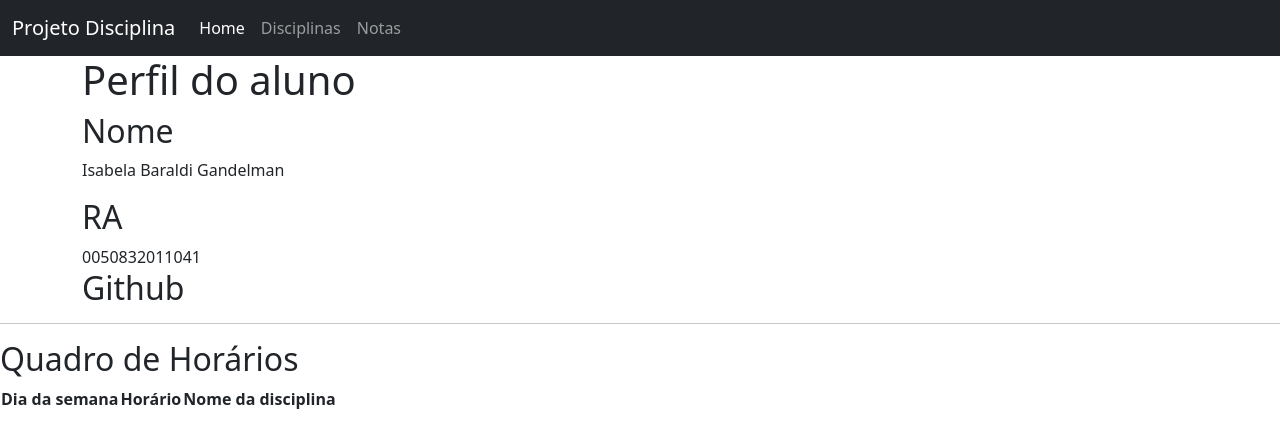
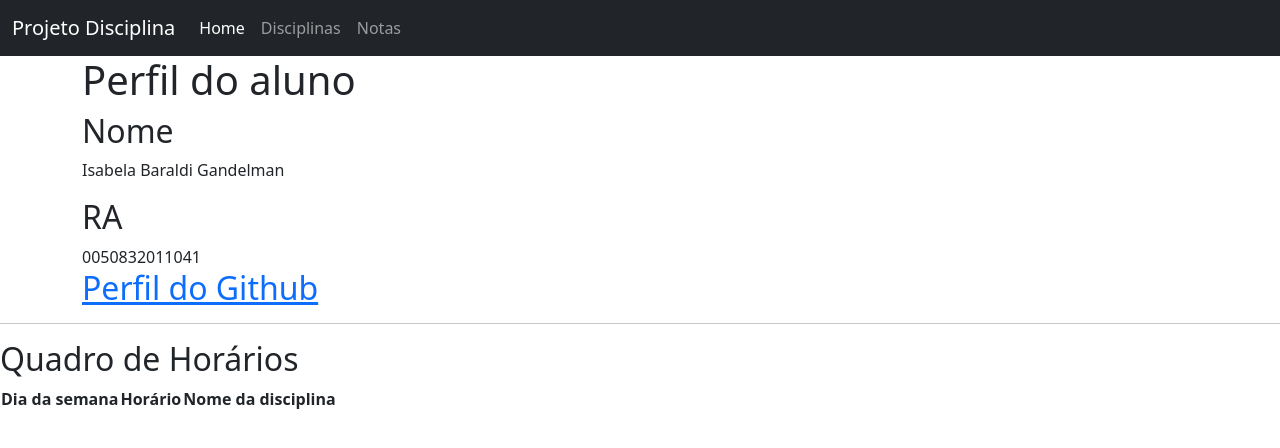
Before and after one commit to isabeela/projeto-disciplina, an Angular app: page / in a window 1280 px wide. Shown: the top 448 px of the page. Built offline with nearby package versions, Linux system fonts and the light colour scheme.

Commit message:
1 file modified

```diff
--- a/src/app/home/home.component.html
+++ b/src/app/home/home.component.html
@@ -6,7 +6,8 @@
   <h2> RA </h2>
   0050832011041
 
-  <h2> Github </h2>
+  <h2> <a href="https://github.com/isabeela"> Perfil do Github </a> </h2>
+
 
 </div>
 <hr>
```
